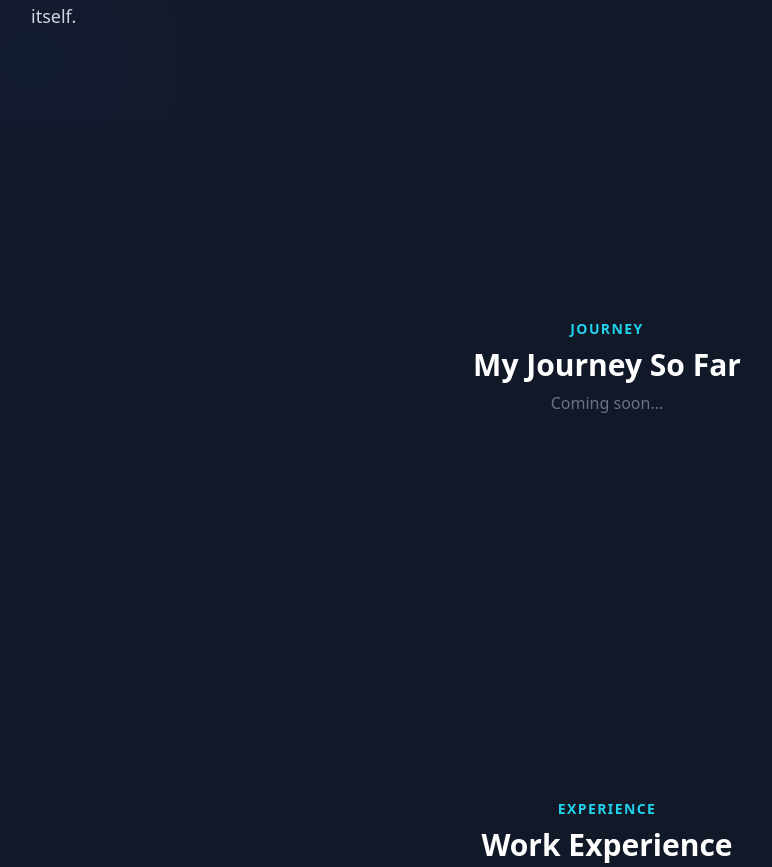
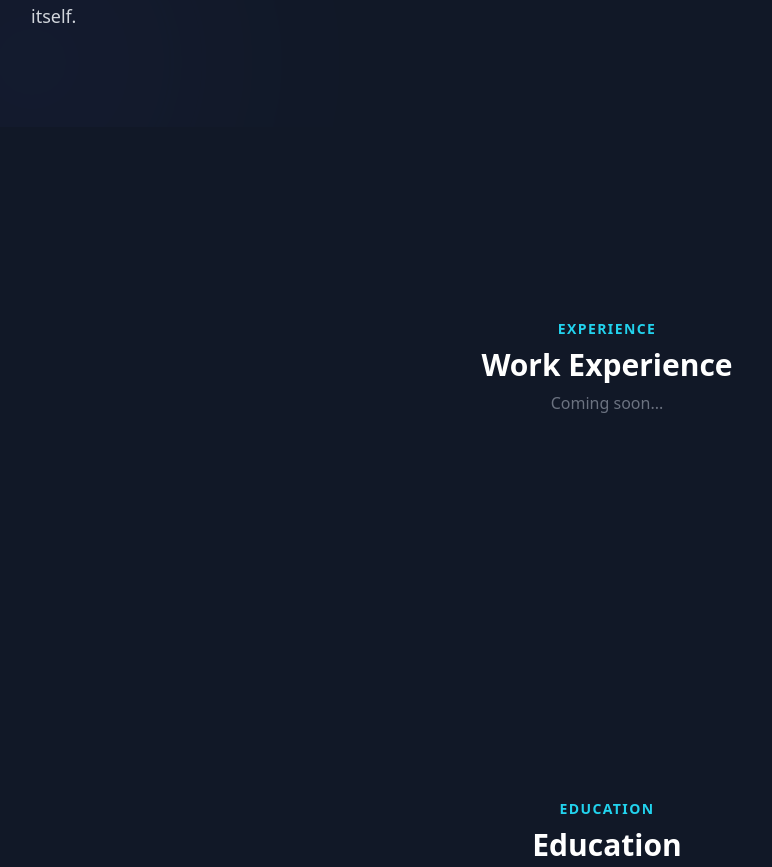
Before and after one commit to srujankothuri/srujankothuri-portfolio, a React (Vite) app: page / in a window 1280 px wide. Shown: the part 1930-2797 px from the top of the page, without its empty margins (33-805 px from the left). Built offline with nearby package versions, Linux system fonts and the light colour scheme.

Commit message:
refactor: remove Journey section from nav and layout

```diff
--- a/src/components/Navbar.tsx
+++ b/src/components/Navbar.tsx
@@ -7,7 +7,6 @@ import { useTheme } from "./ThemeContext";
 const navItems = [
   { id: "home", label: "Home" },
   { id: "about", label: "About" },
-  { id: "journey", label: "Journey" },
   { id: "experience", label: "Experience" },
   { id: "education", label: "Education" },
   { id: "skills", label: "Skills" },
--- a/src/components/Portfolio.tsx
+++ b/src/components/Portfolio.tsx
@@ -50,9 +50,6 @@ const Portfolio = () => {
         <section id="about">
           <About />
         </section>
-        <section id="journey">
-          <PlaceholderSection id="journey" title="My Journey So Far" />
-        </section>
         <section id="experience">
           <PlaceholderSection id="experience" title="Work Experience" />
         </section>
```
